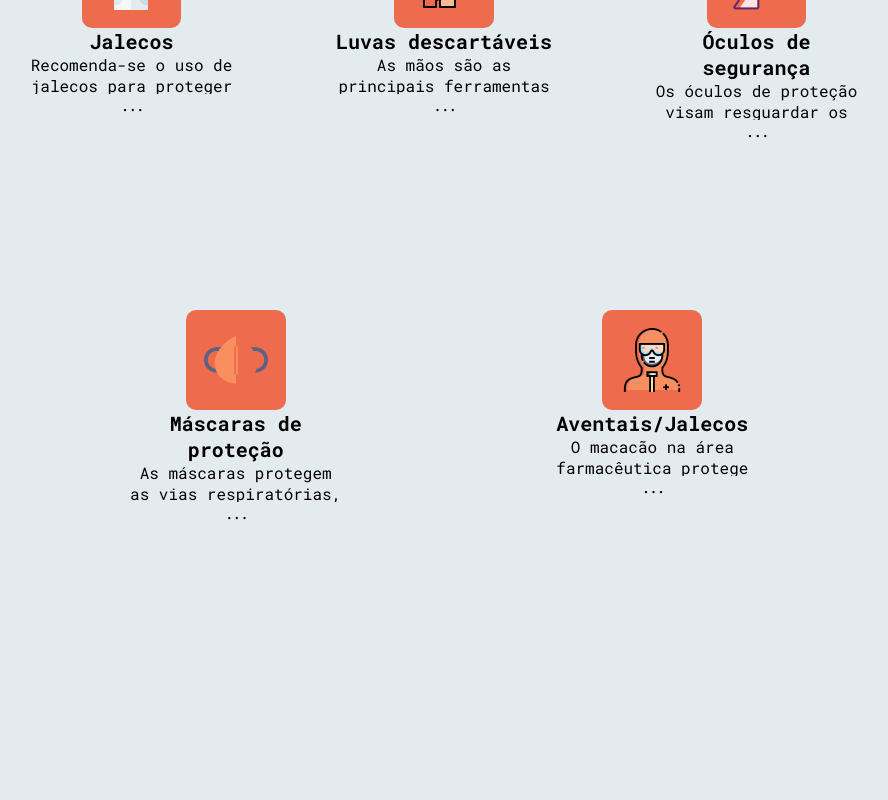
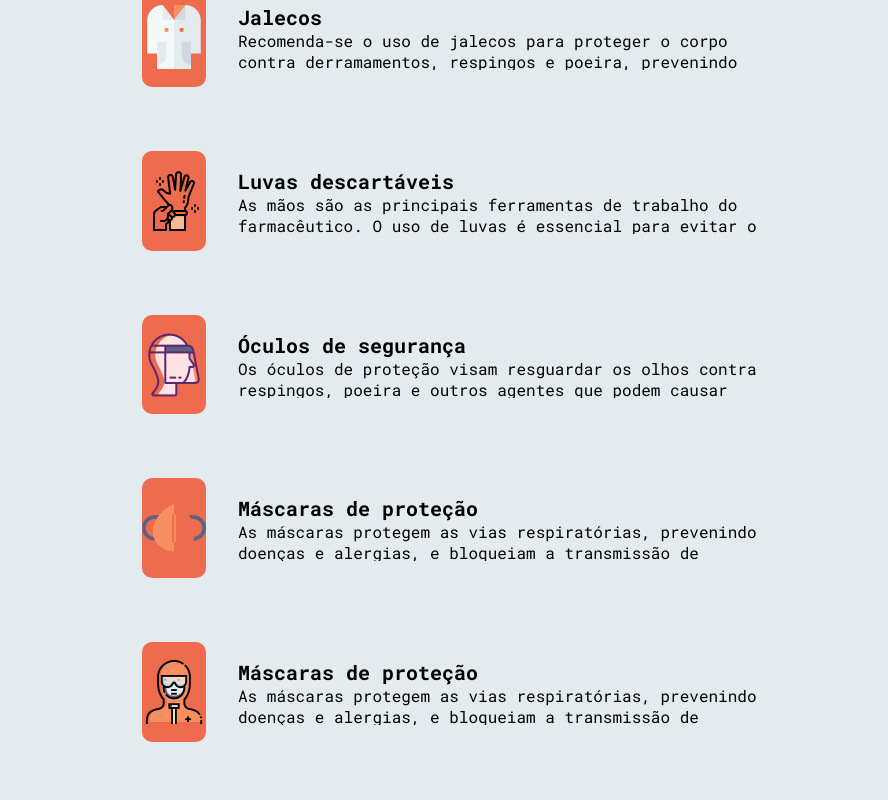
Before and after one commit to RenanGava/biohazard-banner, a Next.js app: page / in a window 1280 px wide. Shown: the part 860-1660 px from the top of the page, without its empty margins (196-1084 px from the left). Before the commit the page ends 1536 px from the top, so only its background shows below. Built offline with nearby package versions, Linux system fonts and the light colour scheme.

Commit message:
fix item cart heigt

```diff
--- a/src/app/page.tsx
+++ b/src/app/page.tsx
@@ -1,3 +1,4 @@
+import { ContainerRisks } from "@/components/ContainerIRisks";
 import { ContainerItens } from "@/components/ContainerItens";
 import { Dashboard } from "@/components/Dashboard";
 
@@ -5,6 +6,7 @@ export default function Home() {
   return (
     <>
       <Dashboard />
+      <ContainerRisks/>
       <ContainerItens/>
     </>
   );
--- /dev/null
+++ b/src/components/ContainerIRisks/index.tsx
@@ -0,0 +1,97 @@
+"use client";
+
+import {
+  Container,
+  ContentHeader,
+  ImageContainer,
+  ItemCard,
+  ItemImage,
+  ItensWrapper,
+} from "./styles";
+import jaleco from "../../assets/jaleco.png";
+import luva from "../../assets/luva.png";
+import macacao from "../../assets/macacao.png";
+import mascara from "../../assets/mascara-facial.png";
+import viseira from "../../assets/equipamentos-de-protecao.png";
+import seringa from "../../assets/seringa.png";
+
+export function ContainerRisks() {
+  return (
+    <Container>
+      <ContentHeader>
+        <h1>
+          Quais são os <span>principais riscos</span> que estão presentes nas
+          atividades dos <span>Farmacêuticos?</span>
+        </h1>
+      </ContentHeader>
+      <ItensWrapper>
+        <ItemCard>
+          <ImageContainer>
+            <ItemImage src={jaleco} alt="" width={64} height={64} />
+          </ImageContainer>
+          <div>
+            <h1>Jalecos</h1>
+            <p>
+              Recomenda-se o uso de jalecos para proteger o corpo contra
+              derramamentos, respingos e poeira, prevenindo contaminações de
+              agentes quimicos leves.
+            </p>
+          </div>
+        </ItemCard>
+        <ItemCard>
+          <ImageContainer>
+            <ItemImage src={luva} alt="" width={64} height={64} />
+          </ImageContainer>
+          <div>
+            <h1>Luvas descartáveis</h1>
+            <p>
+              As mãos são as principais ferramentas de trabalho do farmacêutico.
+              O uso de luvas é essencial para evitar o contato direto com
+              possíveis contaminantes e assegurar a higiene durante a
+              manipulação de medicamentos.
+            </p>
+          </div>
+        </ItemCard>
+        <ItemCard>
+          <ImageContainer>
+            <ItemImage src={viseira} alt="" width={64} height={64} />
+          </ImageContainer>
+          <div>
+            <h1>Óculos de segurança</h1>
+            <p>
+              Os óculos de proteção visam resguardar os olhos contra respingos,
+              poeira e outros agentes que podem causar irritações e lesões
+              oculares durante o trabalho.
+            </p>
+          </div>
+        </ItemCard>
+        <ItemCard>
+          <ImageContainer>
+            <ItemImage src={mascara} alt="" width={64} height={64} />
+          </ImageContainer>
+          <div>
+            <h1>Máscaras de proteção</h1>
+            <p>
+              As máscaras protegem as vias respiratórias, prevenindo doenças e
+              alergias, e bloqueiam a transmissão de microrganismos entre
+              farmacêutico e paciente.
+            </p>
+          </div>
+        </ItemCard>
+        <ItemCard>
+          <ImageContainer>
+            <ItemImage src={macacao} alt="" width={64} height={64} />
+          </ImageContainer>
+          <div>
+            <h1>Máscaras de proteção</h1>
+            <p>
+              As máscaras protegem as vias respiratórias, prevenindo doenças e
+              alergias, e bloqueiam a transmissão de microrganismos entre
+              farmacêutico e paciente.
+            </p>
+          </div>
+        </ItemCard>
+      </ItensWrapper>
+    </Container>
+  );
+}
--- /dev/null
+++ b/src/components/ContainerIRisks/styles.ts
@@ -0,0 +1,76 @@
+import styled from "styled-components";
+import Image from "next/image";
+
+export const Container = styled.div`
+  width: 100%;
+  max-width: 1000px;
+  padding: 1rem;
+  margin: 5rem auto 0 auto;
+`;
+
+export const ContentHeader = styled.header`
+  max-width: 640px;
+  margin: 0 auto;
+  text-align: center;
+
+  span {
+    color: var(--linear1);
+    text-decoration: underline;
+  }
+`;
+
+export const ItensWrapper = styled.div`
+  margin-top: 50px;
+  width: 100%;
+  max-width: 1280px;
+  display: flex;
+  flex-wrap: wrap;
+  justify-content: space-evenly;
+  align-items: center;
+`;
+
+export const ItemCard = styled.div`
+  padding: 1rem;
+  width: 100%;
+  max-width: 700px;
+  max-height: 350px;
+  margin-top: 2rem;
+  display: flex;
+  align-items: center;
+  transition: 400ms;
+
+  div {
+    margin-left: 2rem;
+    h1 {
+      display: block;
+      font-size: 20px;
+      text-align: left;
+    }
+
+    p {
+      width: 100%;
+      text-align: left;
+      height: 40px;
+      overflow: hidden;
+    }
+  }
+  span {
+    display: block;
+    text-align: center;
+    margin: 0 auto;
+    letter-spacing: -2px;
+  }
+`;
+
+export const ImageContainer = styled.div`
+  width: 6.24rem;
+  height: 6.24rem;
+  border-radius: 10px;
+  background-color: var(--primary);
+  display: flex;
+  justify-content: center;
+  align-items: center;
+  margin: 0 auto;
+`;
+
+export const ItemImage = styled(Image)``;
```
